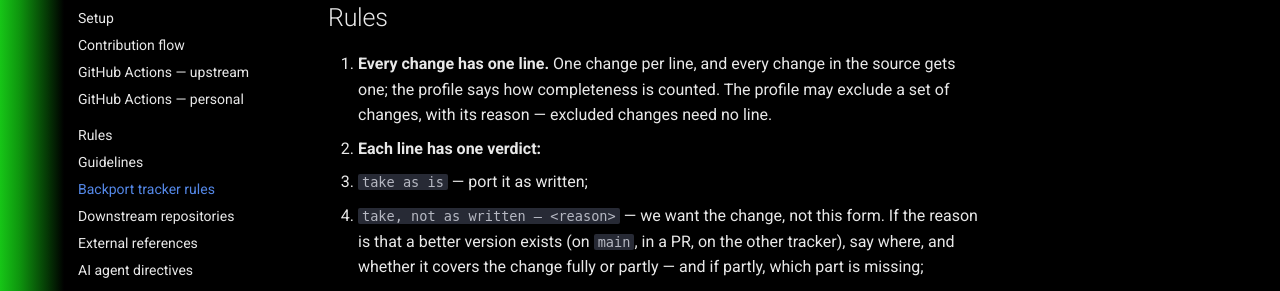
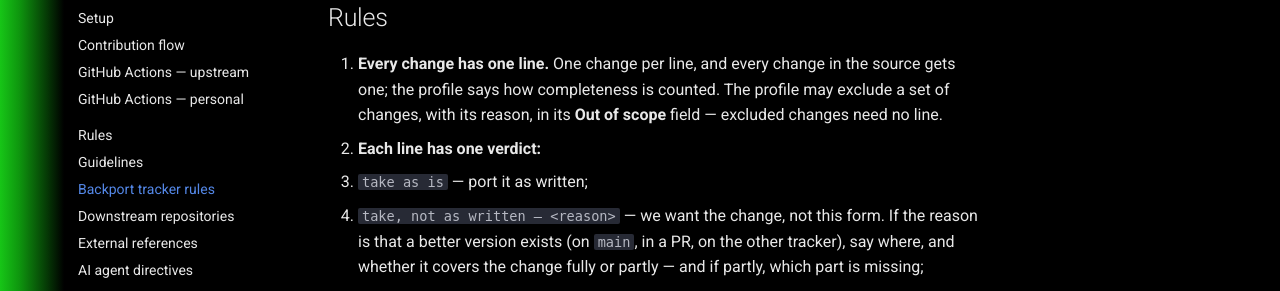
Before and after one commit to xymon-monitoring/xymon-wiki, an MkDocs documentation site: the page built from docs/contributing/backport-tracker-rules.md, in a window 1280 px wide and 1400 px high, scrolled down 642 px. Shown: the part 206-497 px from the top of the window. Built offline with MkDocs 1.6.1 and Material for MkDocs 9.7.7, drawn with Linux system fonts in a browser that asks for light colours; comment, search, counter and statistics services are not loaded; some of the changed text lies outside the part shown.

Commit message:
contributing: give a tracker's exclusions their own profile field
Rule 1 lets a profile exclude a set of changes, but the profile had no field
for it, so both adopting trackers (xymon#29, xymon#106) and the example put
their exclusions inside Source, where "what we track" and "what we
deliberately do not" read as one sentence. The profile now has an Out of
scope field after Source, and rule 1 names it.

```diff
--- a/docs/contributing/backport-tracker-rules.md
+++ b/docs/contributing/backport-tracker-rules.md
@@ -29,7 +29,8 @@
 
 1. **Every change has one line.** One change per line, and every change in the
    source gets one; the profile says how completeness is counted. The profile may
-   exclude a set of changes, with its reason — excluded changes need no line.
+   exclude a set of changes, with its reason, in its **Out of scope** field —
+   excluded changes need no line.
 2. **Each line has one verdict:**
    - `take as is` — port it as written;
    - `take, not as written — <reason>` — we want the change, not this form. If
@@ -83,6 +84,8 @@
     holds everything true of that tracker alone:
     - **Goal** — this tracker's version of the goal above;
     - **Source** — what is tracked, and the snapshot it came from;
+    - **Out of scope** — the sets of changes deliberately not tracked, each with
+      its reason;
     - **Ids** — how a line names its change, and how it is cited elsewhere;
     - **Owner** — which tracker decides a change two trackers hold;
     - **Downstreams** — the packagers or OS maintainers a change may be offered
@@ -103,8 +106,8 @@
 This tracker follows the backport tracker rules (link). Profile:
 - Goal: decide each of the 40 patches in example-pkg 1.2, and land every
   wanted one on main once, in its best form.
-- Source: example-pkg 1.2 patch set; its test-suite patches are excluded (not
-  shipped code).
+- Source: example-pkg 1.2 patch set.
+- Out of scope: its test-suite patches (not shipped code).
 - Ids: the patch number, cited elsewhere as `EX N`.
 - Owner: this tracker owns every change it shares with #9002.
 - Downstreams: example-distro packaging, via its issue #9003.
```
